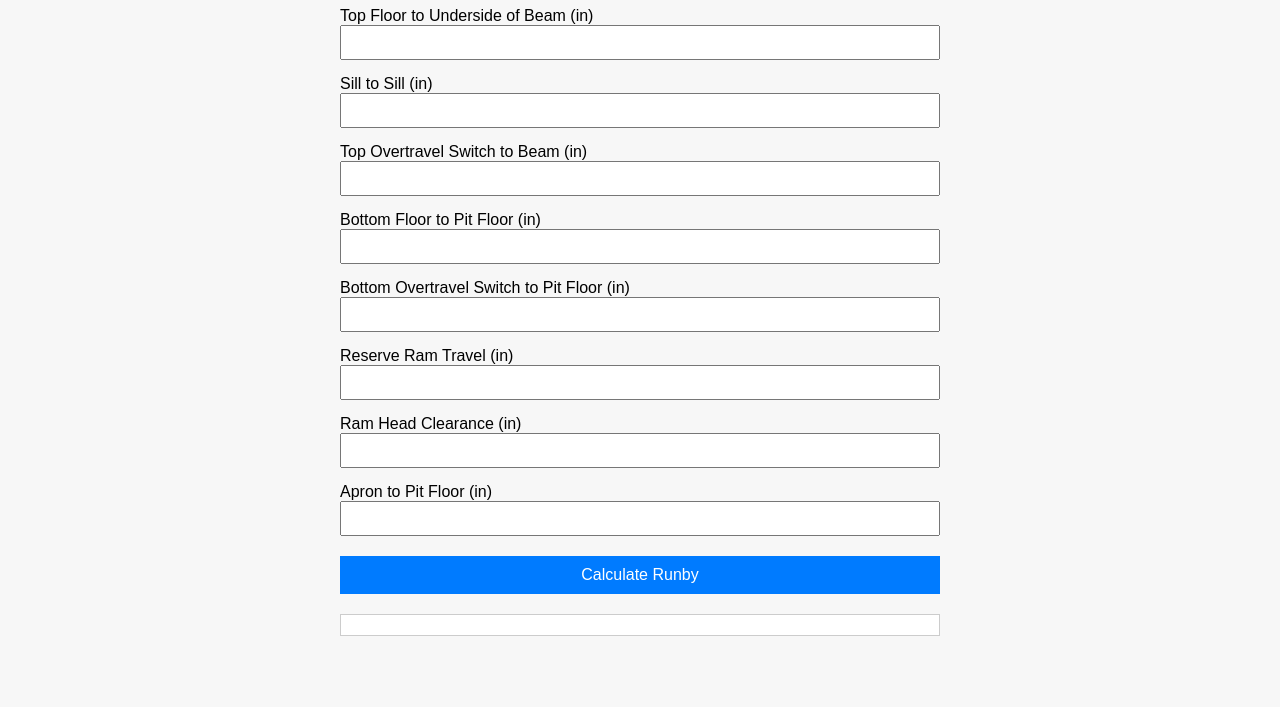
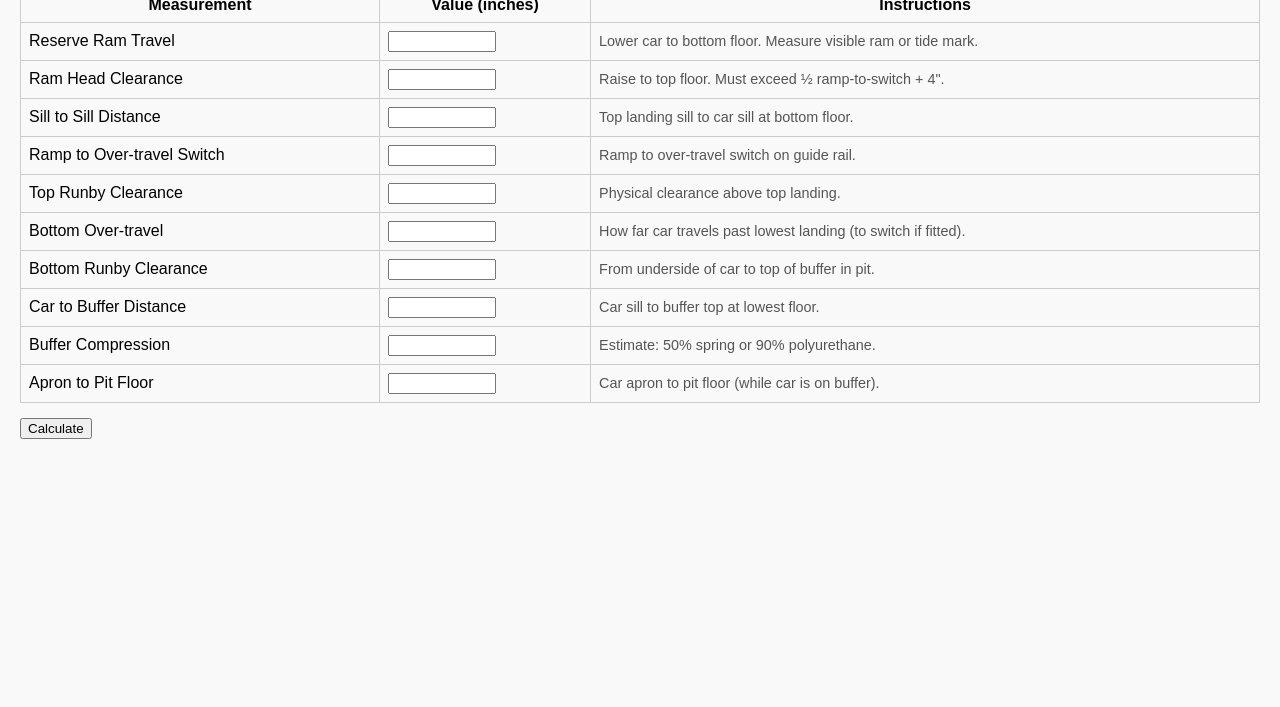
Before and after one commit to listo123-hash/hydraulic-runby-app, a plain HTML site: page index.html in a window 1280 px wide. Shown: the part 93-800 px from the top of the page. Drawn offline with Linux system fonts and the light colour scheme.

Commit message:
Update index.html with runby and overtrave

```diff
--- a/index.html
+++ b/index.html
@@ -1,48 +1,95 @@
-
 <!DOCTYPE html>
-<html>
+<html lang="en">
 <head>
-    <title>Hydraulic Runby Calculator</title>
-    <meta name="viewport" content="width=device-width, initial-scale=1">
-    <style>
-        body { font-family: Arial; padding: 20px; max-width: 600px; margin: auto; background: #f7f7f7; }
-        h1 { text-align: center; }
-        label { display: block; margin-top: 15px; }
-        input[type="number"] { width: 100%; padding: 8px; box-sizing: border-box; }
-        button { margin-top: 20px; padding: 10px; width: 100%; background: #007bff; color: white; border: none; font-size: 16px; }
-        #results { margin-top: 20px; padding: 10px; background: white; border: 1px solid #ccc; }
-    </style>
+  <meta charset="UTF-8">
+  <title>Hydraulic Runby Checker</title>
+  <style>
+    body {
+      font-family: Arial, sans-serif;
+      margin: 20px;
+      background: #f9f9f9;
+    }
+    table {
+      width: 100%;
+      border-collapse: collapse;
+      margin-bottom: 15px;
+    }
+    th, td {
+      padding: 8px;
+      border: 1px solid #ccc;
+    }
+    input[type="number"] {
+      width: 100px;
+    }
+    .safe {
+      background-color: #c8e6c9; /* green */
+    }
+    .unsafe {
+      background-color: #ffcdd2; /* red */
+    }
+    .instructions {
+      font-size: 0.9em;
+      color: #555;
+    }
+  </style>
 </head>
 <body>
-    <h1>Hydraulic Runby Calculator</h1>
-    <label>Top Floor to Underside of Beam (in)</label>
-    <input type="number" id="topFloorToBeam" step="any">
+  <h1>Hydraulic Lift Runby Calculator</h1>
 
-    <label>Sill to Sill (in)</label>
-    <input type="number" id="sillToSill" step="any">
+  <form id="runbyForm">
+    <table>
+      <tr><th>Measurement</th><th>Value (inches)</th><th>Instructions</th></tr>
+      <tr><td>Reserve Ram Travel</td><td><input type="number" name="ramTravel"></td><td class="instructions">Lower car to bottom floor. Measure visible ram or tide mark.</td></tr>
+      <tr><td>Ram Head Clearance</td><td><input type="number" name="ramHead"></td><td class="instructions">Raise to top floor. Must exceed ½ ramp-to-switch + 4".</td></tr>
+      <tr><td>Sill to Sill Distance</td><td><input type="number" name="sillToSill"></td><td class="instructions">Top landing sill to car sill at bottom floor.</td></tr>
+      <tr><td>Ramp to Over-travel Switch</td><td><input type="number" name="rampToSwitch"></td><td class="instructions">Ramp to over-travel switch on guide rail.</td></tr>
+      <tr><td>Top Runby Clearance</td><td><input type="number" name="topRunby"></td><td class="instructions">Physical clearance above top landing.</td></tr>
+      <tr><td>Bottom Over-travel</td><td><input type="number" name="bottomOvertravel"></td><td class="instructions">How far car travels past lowest landing (to switch if fitted).</td></tr>
+      <tr><td>Bottom Runby Clearance</td><td><input type="number" name="bottomRunby"></td><td class="instructions">From underside of car to top of buffer in pit.</td></tr>
+      <tr><td>Car to Buffer Distance</td><td><input type="number" name="carToBuffer"></td><td class="instructions">Car sill to buffer top at lowest floor.</td></tr>
+      <tr><td>Buffer Compression</td><td><input type="number" name="bufferCompression"></td><td class="instructions">Estimate: 50% spring or 90% polyurethane.</td></tr>
+      <tr><td>Apron to Pit Floor</td><td><input type="number" name="apronToPit"></td><td class="instructions">Car apron to pit floor (while car is on buffer).</td></tr>
+    </table>
 
-    <label>Top Overtravel Switch to Beam (in)</label>
-    <input type="number" id="topOvertravelToBeam" step="any">
+    <button type="button" onclick="calculate()">Calculate</button>
+  </form>
 
-    <label>Bottom Floor to Pit Floor (in)</label>
-    <input type="number" id="bottomFloorToPit" step="any">
+  <div id="results"></div>
 
-    <label>Bottom Overtravel Switch to Pit Floor (in)</label>
-    <input type="number" id="bottomOvertravelToPit" step="any">
+  <script>
+    function calculate() {
+      const form = document.forms['runbyForm'];
+      const rampToSwitch = parseFloat(form['rampToSwitch'].value);
+      const bottomRunby = parseFloat(form['bottomRunby'].value);
+      const bottomOvertravel = parseFloat(form['bottomOvertravel'].value);
 
-    <label>Reserve Ram Travel (in)</label>
-    <input type="number" id="reserveRamTravel" step="any">
+      const calculatedBottomRunby = rampToSwitch / 2;
+      const topSafe = rampToSwitch < bottomRunby;
+      const bottomSafe = bottomOvertravel < bottomRunby;
 
-    <label>Ram Head Clearance (in)</label>
-    <input type="number" id="ramHeadClearance" step="any">
+      let result = `
+        <h2>Results</h2>
+        <table>
+          <tr><th>Check</th><th>Result</th><th>Details</th></tr>
+          <tr class="${topSafe ? 'safe' : 'unsafe'}">
+            <td>Top Travel Safe?</td>
+            <td>${topSafe ? '✅ SAFE' : '❌ UNSAFE'}</td>
+            <td>Ramp-to-switch (${rampToSwitch}") must be &lt; bottom runby (${bottomRunby}")</td>
+          </tr>
+          <tr class="${bottomSafe ? 'safe' : 'unsafe'}">
+            <td>Bottom Travel Safe?</td>
+            <td>${bottomSafe ? '✅ SAFE' : '❌ UNSAFE'}</td>
+            <td>Bottom over-travel (${bottomOvertravel}") must be &lt; bottom runby (${bottomRunby}")</td>
+          </tr>
+          <tr>
+            <td>Calculated Bottom Runby (2:1)</td>
+            <td colspan="2">${calculatedBottomRunby.toFixed(2)}"</td>
+          </tr>
+        </table>
+      `;
 
-    <label>Apron to Pit Floor (in)</label>
-    <input type="number" id="apronToPitFloor" step="any">
-
-    <button onclick="calculate()">Calculate Runby</button>
-
-    <div id="results"></div>
-
-    <script src="script.js"></script>
+      document.getElementById('results').innerHTML = result;
+    }
+  </script>
 </body>
 </html>
```
